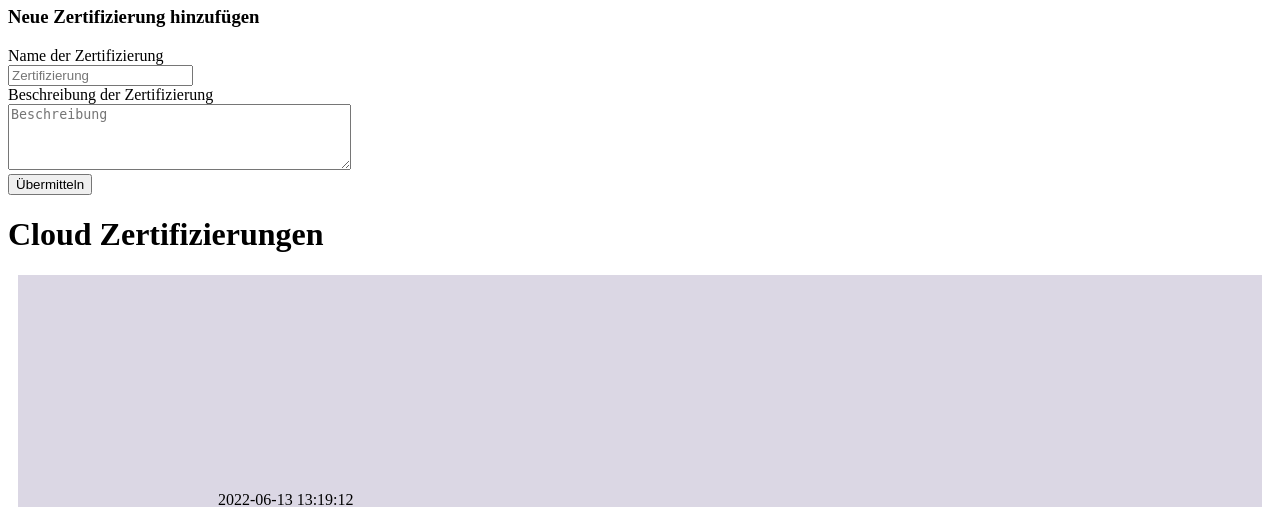
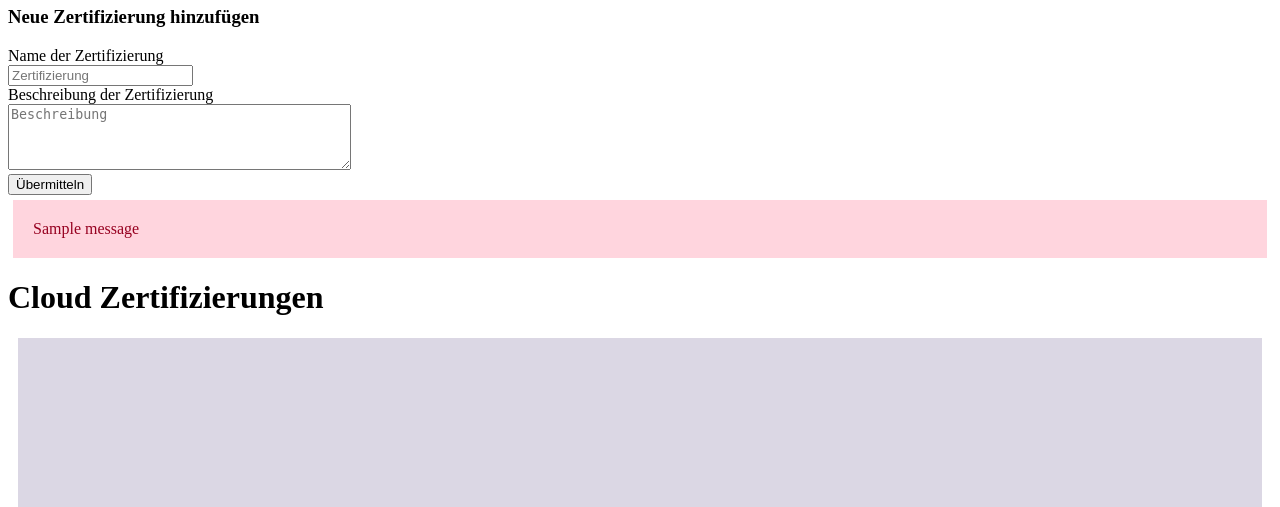
Before and after one commit to hennifant/python_app, a Flask app: page / in a window 1280 px wide. Shown: the part 145-652 px from the top of the page. Run offline with Flask 2, Linux system fonts and the light colour scheme; data comes from the database, SQL or seed files in the repository; both versions use the stored data as it was after the commit; one stand-in notice (Sample message) is shown.

Commit message:
Added alert notification

```diff
--- a/templates/base.html
+++ b/templates/base.html
@@ -37,6 +37,13 @@
         margin: 10px;
         background-color: #dbd7e4;
       }
+
+      .alert {
+            padding: 20px;
+            margin: 5px;
+            color: #970020;
+            background-color: #ffd5de;
+      }
     </style>
   </head>
   <body>
@@ -67,6 +74,11 @@
     </form>
 
 
-    <div class="content">{% block content %} {% endblock %}</div>
+    <div class="content">
+      {% for message in get_flashed_messages() %}
+            <div class="alert">{{ message }}</div>
+        {% endfor %}
+
+      {% block content %} {% endblock %}</div>
   </body>
 </html>
```
Also changed, not shown: database.db.
